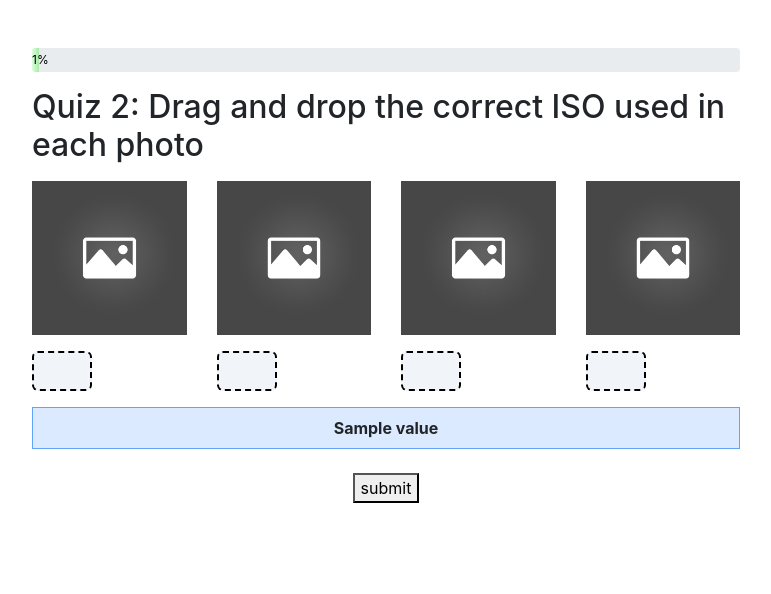
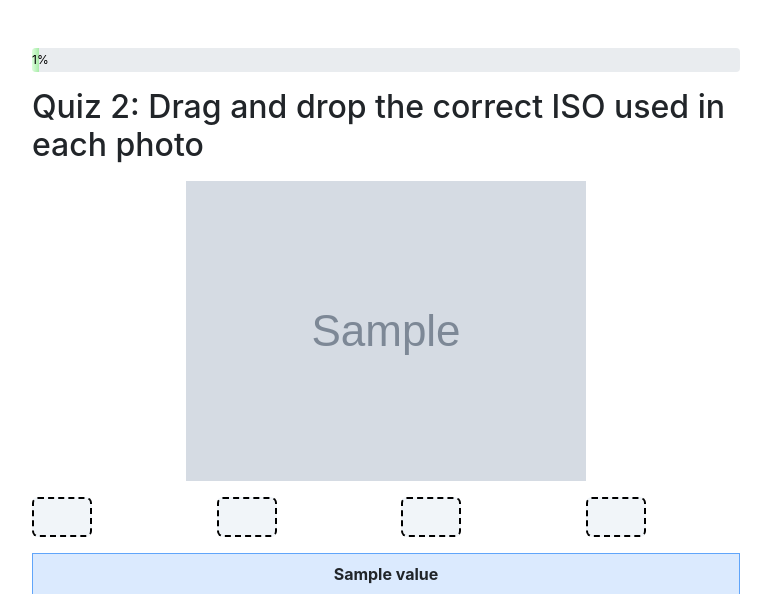
Before and after one commit to popi-x/UI-final-project, a Flask app: template Templates/quiz_2.html in a window 1280 px wide. Shown: the part 56-650 px from the top of the page, without its empty margins (254-1025 px from the left). Run offline with Flask 3, Linux system fonts and the light colour scheme; the template is opened without the code that fills it: most values are stand-ins (such as "Sample title", 1, 10 or a date in 2020); grey boxes marked "Sample" are stand-in pictures; some libraries are stand-ins or nearby versions.

Commit message:
Update quiz_2.html for images

```diff
--- a/Templates/quiz_2.html
+++ b/Templates/quiz_2.html
@@ -6,9 +6,9 @@
 {% block question_body %}
   <!-- Image row -->
   <div class="row text-center mb-3">
-    {% for i in range(4) %}
+    {% for filename in image_files %}
       <div class="col">
-        <img src="{{ url_for('static', filename='images/placeholder.jpg') }}" class="img-fluid" alt="photo {{ i+1 }}">
+        <img src="{{ url_for('static', filename='images/' ~ filename) }}" class="img-fluid" alt="{{ filename }}">
       </div>
     {% endfor %}
   </div>
```
